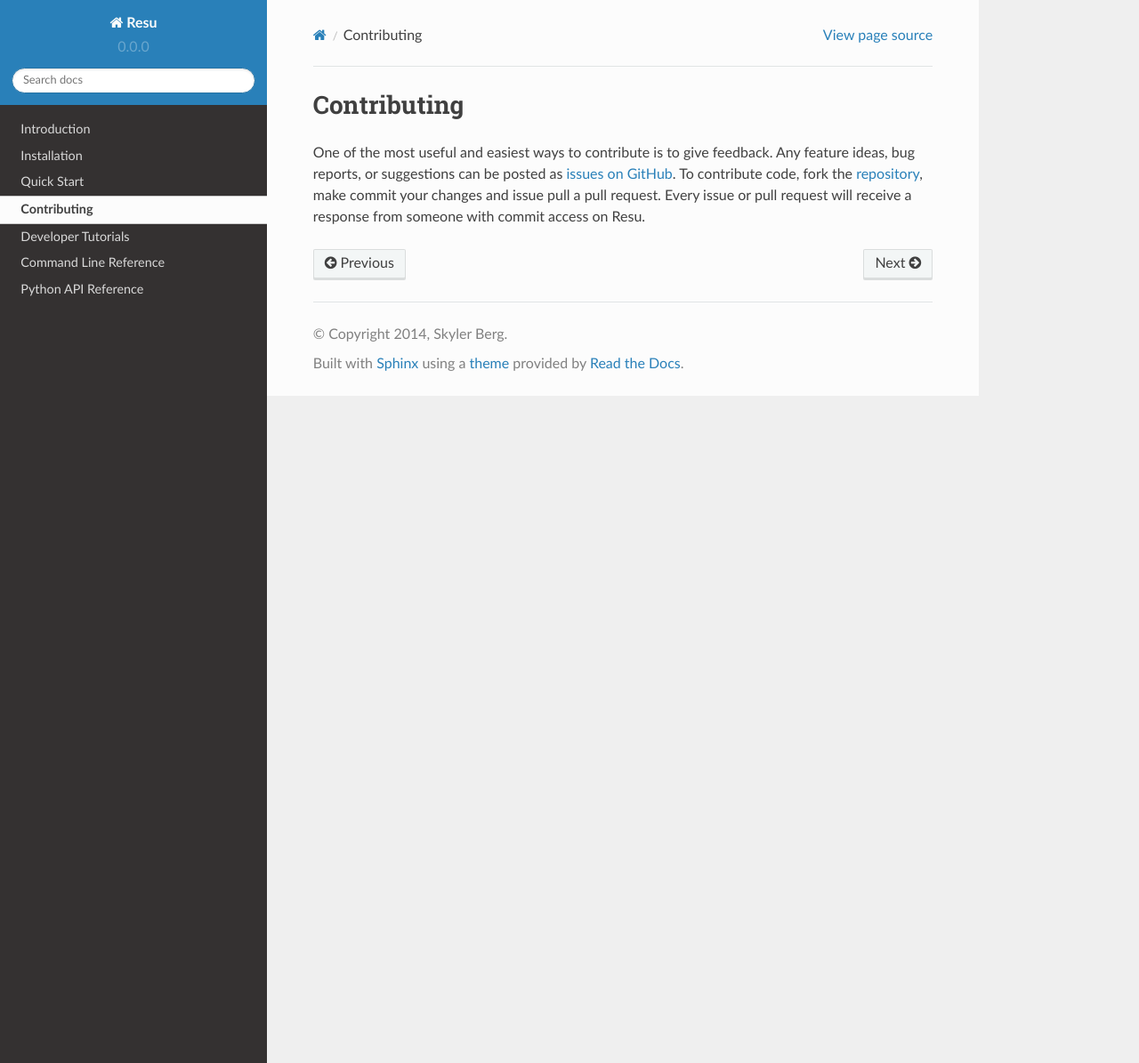
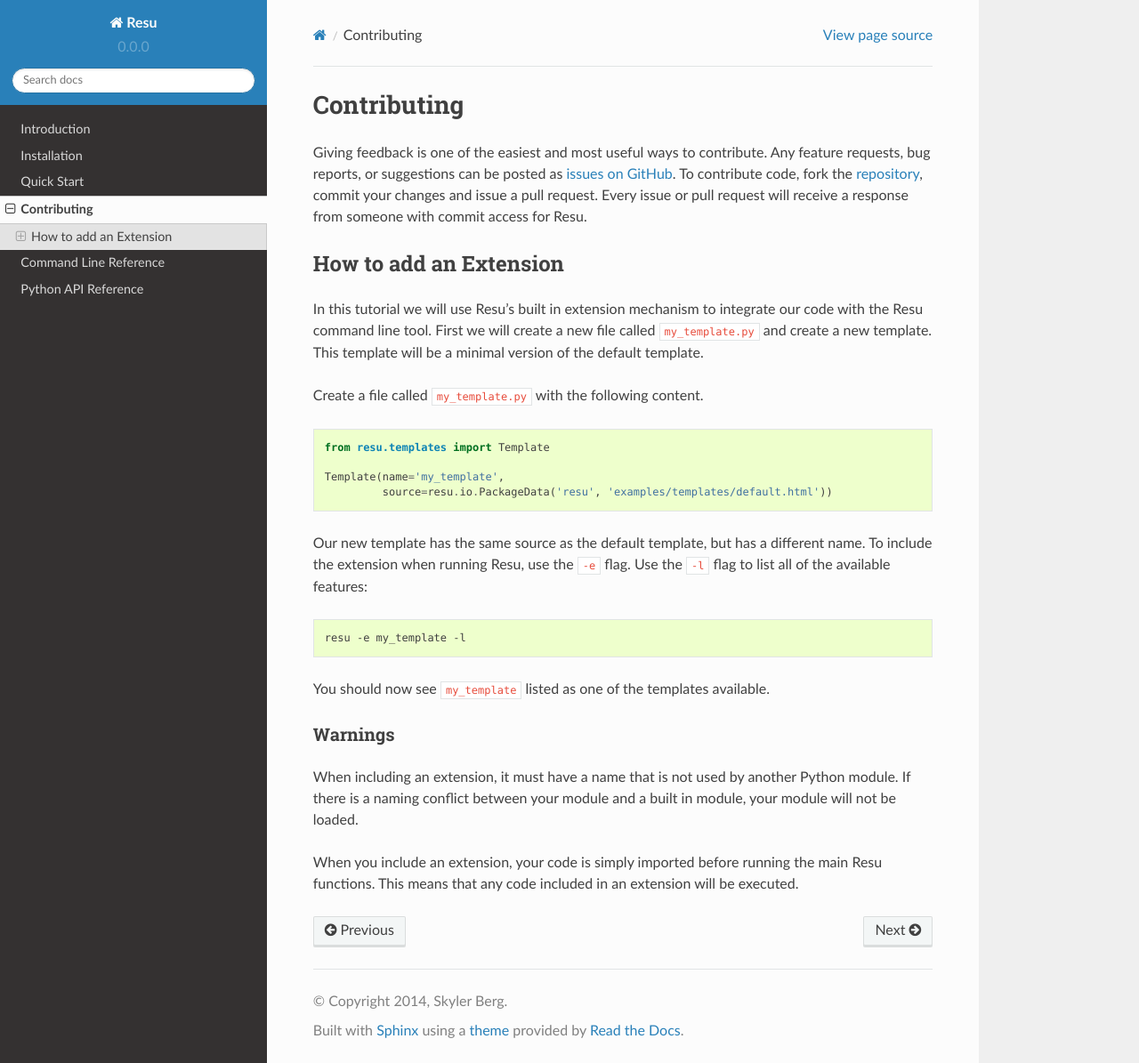
Before and after one commit to skylerberg/resu, a Sphinx documentation site: the page built from doc/pages/contributing.rst, in a window 1280 px wide and 1195 px high. Shown: the whole window at 89% size. Built offline with Sphinx 7.4.7 and the Read the Docs theme 2.0.0, drawn with Linux system fonts in a browser that asks for light colours.

Commit message:
Remove developer tutorials

```diff
--- a/doc/index.rst
+++ b/doc/index.rst
@@ -13,7 +13,6 @@
    pages/install.rst
    pages/quick.rst
    pages/contributing.rst
-   pages/tutorials.rst
    pages/cli.rst
    pages/api.rst
 
--- a/doc/pages/api.rst
+++ b/doc/pages/api.rst
@@ -4,8 +4,7 @@
 
 The :doc:`api/resu` module provides all of the functionality needed to create
 applications using resu. The submodules provide an interface for adding
-additional functionality to Resu. For details on how to use the submodules to
-add various features see :doc:`tutorials`.
+additional functionality to Resu.
 
 .. toctree::
    :maxdepth: 2
--- a/doc/pages/cli.rst
+++ b/doc/pages/cli.rst
@@ -102,9 +102,8 @@
 ==================
 
 Resu includes a way to extend its functionality with your own Python modules.
-For a more thorough tutorial, read :doc:`tutorials/extension`. To include an
-extension, use the ``-e`` or ``--extensions`` option. To include a Python
-module called ``resu_ext``, use the command:
+To include an extension, use the ``-e`` or ``--extensions`` option. To include
+a Python module called ``resu_ext``, use the command:
 
 .. code-block:: bash
 
--- a/doc/pages/contributing.rst
+++ b/doc/pages/contributing.rst
@@ -2,9 +2,49 @@
 Contributing
 ============
 
-One of the most useful and easiest ways to contribute is to give feedback. Any
-feature ideas, bug reports, or suggestions can be posted as `issues on GitHub
+Giving feedback is one of the easiest and most useful ways to contribute. Any
+feature requests, bug reports, or suggestions can be posted as `issues on GitHub
 <https://github.com/skylerberg/resu/issues>`_. To contribute code, fork the
-`repository <https://github.com/skylerberg/resu>`_, make commit your changes
-and issue pull a pull request. Every issue or pull request will receive a
-response from someone with commit access on Resu.
+`repository <https://github.com/skylerberg/resu>`_, commit your changes and
+issue a pull request. Every issue or pull request will receive a response from
+someone with commit access for Resu.
+
+
+How to add an Extension
+=======================
+
+In this tutorial we will use Resu's built in extension mechanism to integrate
+our code with the Resu command line tool. First we will create a new file
+called ``my_template.py`` and create a new template. This template will be
+a minimal version of the default template.
+
+Create a file called ``my_template.py`` with the following content.
+
+.. code-block:: python
+
+   from resu.templates import Template
+
+   Template(name='my_template',
+            source=resu.io.PackageData('resu', 'examples/templates/default.html'))
+
+Our new template has the same source as the default template, but has a
+different name. To include the extension when running Resu, use the ``-e``
+flag. Use the ``-l`` flag to list all of the available features:
+
+.. code-block:: bash
+
+   resu -e my_template -l
+
+You should now see ``my_template`` listed as one of the templates available.
+
+
+Warnings
+--------
+
+When including an extension, it must have a name that is not used by another
+Python module. If there is a naming conflict between your module and a built
+in module, your module will not be loaded.
+
+When you include an extension, your code is simply imported before running the
+main Resu functions. This means that any code included in an extension will be
+executed.
--- a/doc/pages/tutorials/io.rst
+++ /dev/null
@@ -1,4 +0,0 @@
-.. _tutorials_io:
-
-Add an IO Provider
-==================
--- a/doc/pages/tutorials/parser.rst
+++ /dev/null
@@ -1,2 +0,0 @@
-Add a Parser
-============
--- a/doc/pages/tutorials/template_engine.rst
+++ /dev/null
@@ -1,2 +0,0 @@
-Add a Template Engine
-=====================
```
Also changed, not shown: doc/pages/tutorials.rst (deleted, +0 -12 lines), doc/pages/tutorials/extension.rst (deleted, +0 -40 lines), doc/pages/tutorials/template.rst (deleted, +0 -71 lines), 2 other files.
